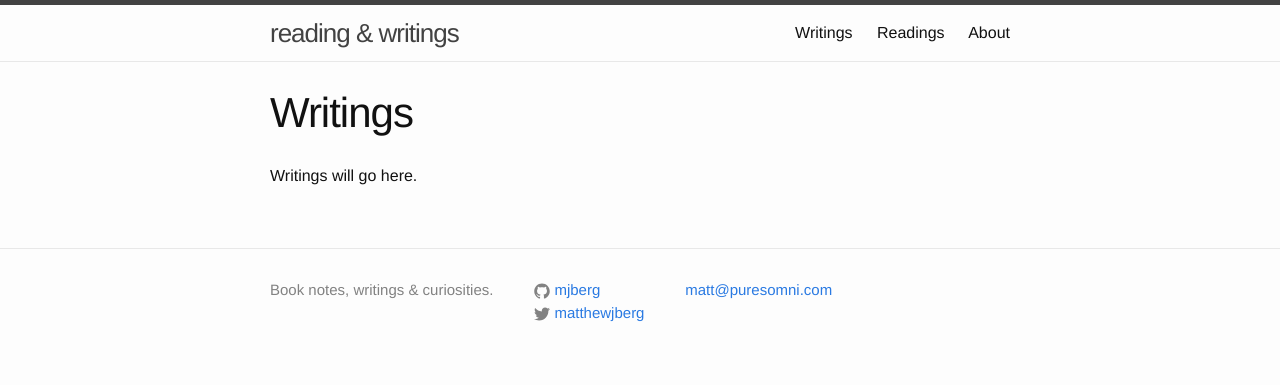
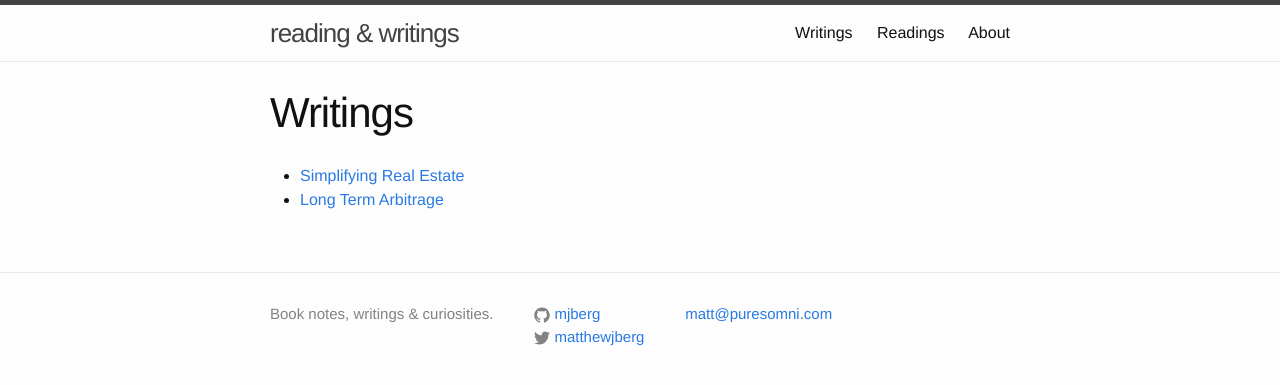
Before and after one commit to mjberg/reading-and-writing, a Jekyll site: the page built from _pages/01_writings.md, in a window 1280 px wide. Shown: the top 385 px of the page. Built offline with Jekyll 4.4.1, drawn with Linux system fonts in a browser that asks for light colours.

Commit message:
update writing list

```diff
--- a/_pages/01_writings.md
+++ b/_pages/01_writings.md
@@ -4,4 +4,5 @@ title: Writings
 permalink: /writings/
 ---
 
-Writings will go here.
+* [Simplifying Real Estate](https://matthewberg.me/jekyll/update/2019/05/26/Simplifying-Real-Estate.html)
+* [Long Term Arbitrage](https://matthewberg.me/jekyll/update/2019/05/15/Long-Term-Arbitrage.html)
```
